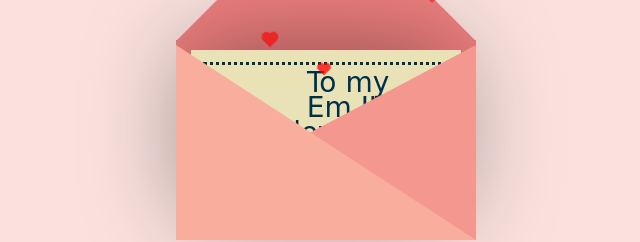
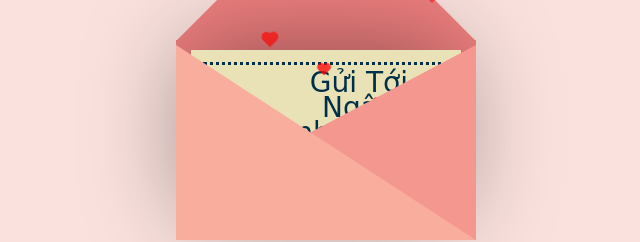
Before and after one commit to Kuky0/damanh, a plain HTML site: page index.html in a window 1280 px wide. Shown: the part 298-540 px from the top of the page, without its empty margins (314-954 px from the left). Drawn offline with Linux system fonts and the light colour scheme.

Commit message:
test accent marks

```diff
--- a/index.html
+++ b/index.html
@@ -13,7 +13,7 @@
   <div class="envelope"></div>
   <div class="front"></div>
   <div class="card">
-  <div class="text">To my</br>Em IU </br>I love You!</div>
+  <div class="text">Gửi Tới</br>Ngân</br>Anh Yêu Em</div>
   <div class="heart"</div>
   </div>
   <div class="hearts">
```
